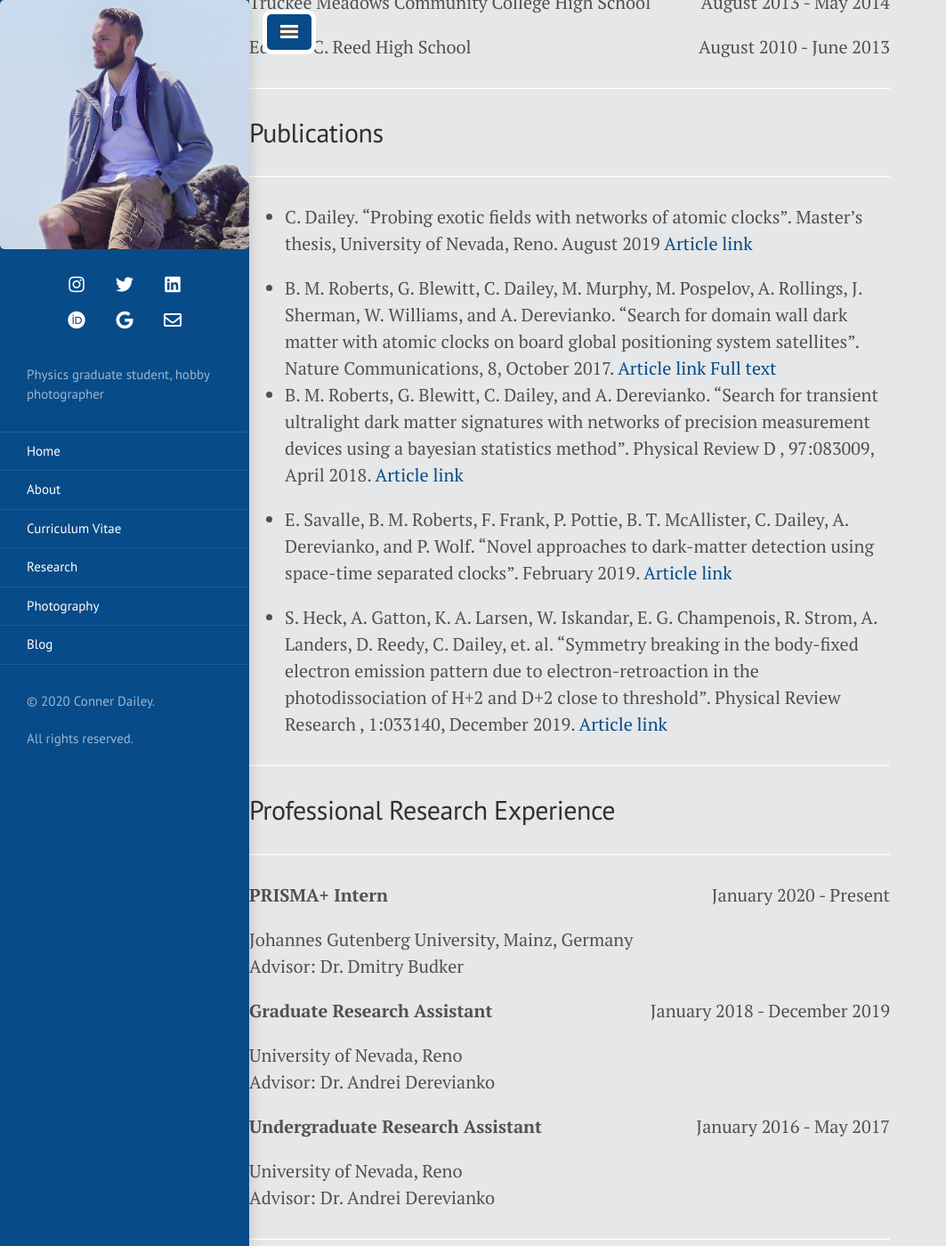
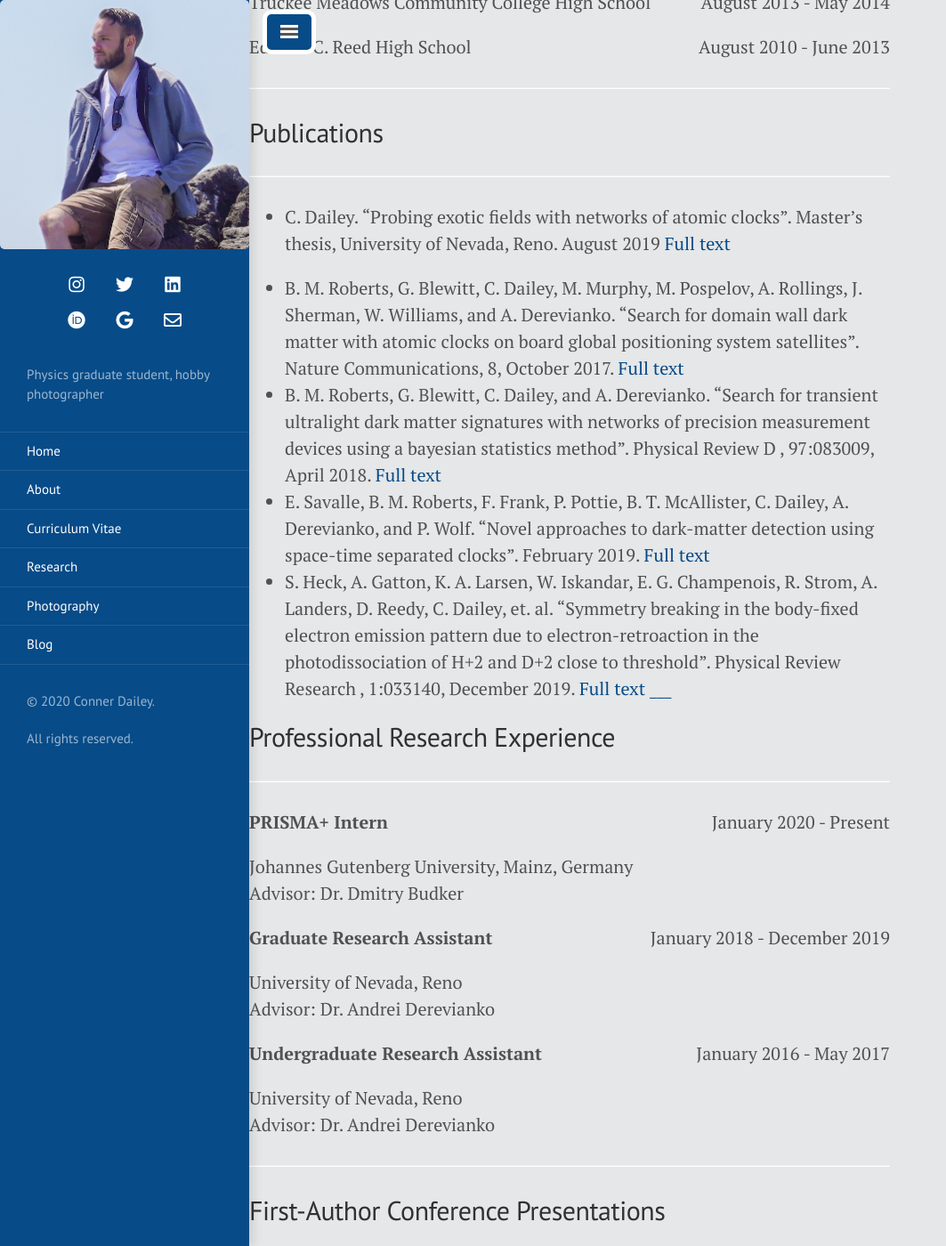
Before and after one commit to TakeTwiceDailey/TakeTwiceDailey.github.io, a Jekyll site: the page built from cv.md, in a window 1280 px wide and 1400 px high, scrolled down 792 px. Shown: the whole window at 89% size, without its empty margins (0-1063 px from the left). Built offline with Jekyll 4.4.1, drawn with Linux system fonts in a browser that asks for light colours; nearby versions of some CDN libraries.

Commit message:
fixed all cv links

```diff
--- a/cv.md
+++ b/cv.md
@@ -59,28 +59,28 @@ ___
 
 ___
 
-* C. Dailey. "Probing exotic fields with networks of atomic clocks". Master's thesis, University of Nevada, Reno. August 2019 [Article link](http://hdl.handle.net/11714/6029)
-
+* C. Dailey. "Probing exotic fields with networks of atomic clocks". Master's thesis, University of Nevada, Reno. August 2019
+<a href="http://hdl.handle.net/11714/6029" target="\_blank">Full text<a>
 
 * B. M. Roberts, G. Blewitt, C. Dailey, M. Murphy, M. Pospelov, A. Rollings, J. Sherman, W. Williams,
 and A. Derevianko. "Search for domain wall dark matter with atomic clocks on board global positioning
 system satellites".
-Nature Communications, 8, October 2017. [Article link](https://www.nature.com/articles/s41467-017-01440-4)
+Nature Communications, 8, October 2017.
 <a href="https://www.nature.com/articles/s41467-017-01440-4" target="\_blank">Full text<a>
 * B.  M.  Roberts,  G.  Blewitt,  C.  Dailey,  and  A.  Derevianko.   "Search  for  transient  ultralight  dark
 matter signatures with networks of precision measurement devices using a bayesian statistics method".
 Physical Review D
-, 97:083009, April 2018. [Article link](https://journals.aps.org/prd/abstract/10.1103/PhysRevD.97.083009)
-
+, 97:083009, April 2018.
+<a href="https://journals.aps.org/prd/abstract/10.1103/PhysRevD.97.083009" target="\_blank">Full text<a>
 * E.  Savalle,  B.  M.  Roberts,  F.  Frank,  P.  Pottie,  B.  T.  McAllister,  C.  Dailey,  A.  Derevianko,  and
-P.  Wolf.   "Novel  approaches  to  dark-matter  detection  using  space-time  separated  clocks".  February 2019.  [Article link](https://arxiv.org/abs/1902.07192)
-
+P.  Wolf.   "Novel  approaches  to  dark-matter  detection  using  space-time  separated  clocks".  February 2019.
+<a href="https://arxiv.org/abs/1902.07192" target="\_blank">Full text<a>
 * S. Heck, A. Gatton, K. A. Larsen, W. Iskandar, E. G. Champenois, R. Strom, A. Landers, D. Reedy,
 C. Dailey,  et. al. "Symmetry  breaking  in  the  body-fixed  electron  emission  pattern  due to electron-retroaction in the photodissociation of H+2 and D+2 close to threshold".
 Physical Review
 Research
-, 1:033140, December 2019.  [Article link](https://journals.aps.org/prresearch/abstract/10.1103/PhysRevResearch.1.033140)
-
+, 1:033140, December 2019.
+<a href="https://journals.aps.org/prresearch/abstract/10.1103/PhysRevResearch.1.033140" target="\_blank">Full text<a>
 ___
 
 ## Professional Research Experience
```
